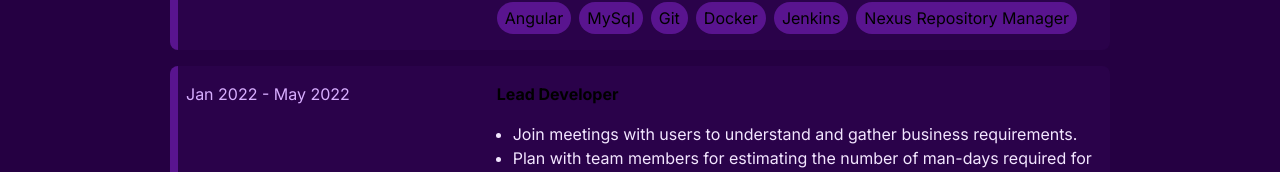
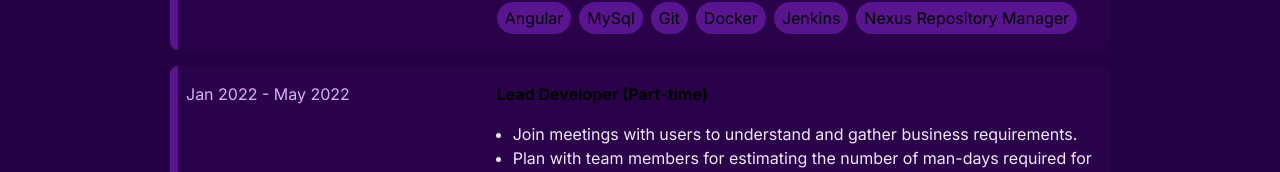
Before and after one commit to annopud/annop-portfolio, a Next.js app: page /experience in a window 1280 px wide. Shown: the part 438-610 px from the top of the page. Built offline with nearby package versions, Linux system fonts and the light colour scheme; a web font is replaced by a local one.

Commit message:
Modified part-time experience.

```diff
--- a/app/ui/component/experience.tsx
+++ b/app/ui/component/experience.tsx
@@ -43,7 +43,7 @@
     ],
   },
   {
-    title: 'Lead Developer',
+    title: 'Lead Developer (Part-time)',
     company: 'Maewnam IT Network Solution',
     date: 'Jan 2022 - May 2022',
     description: 'Developed software for company B',
```
